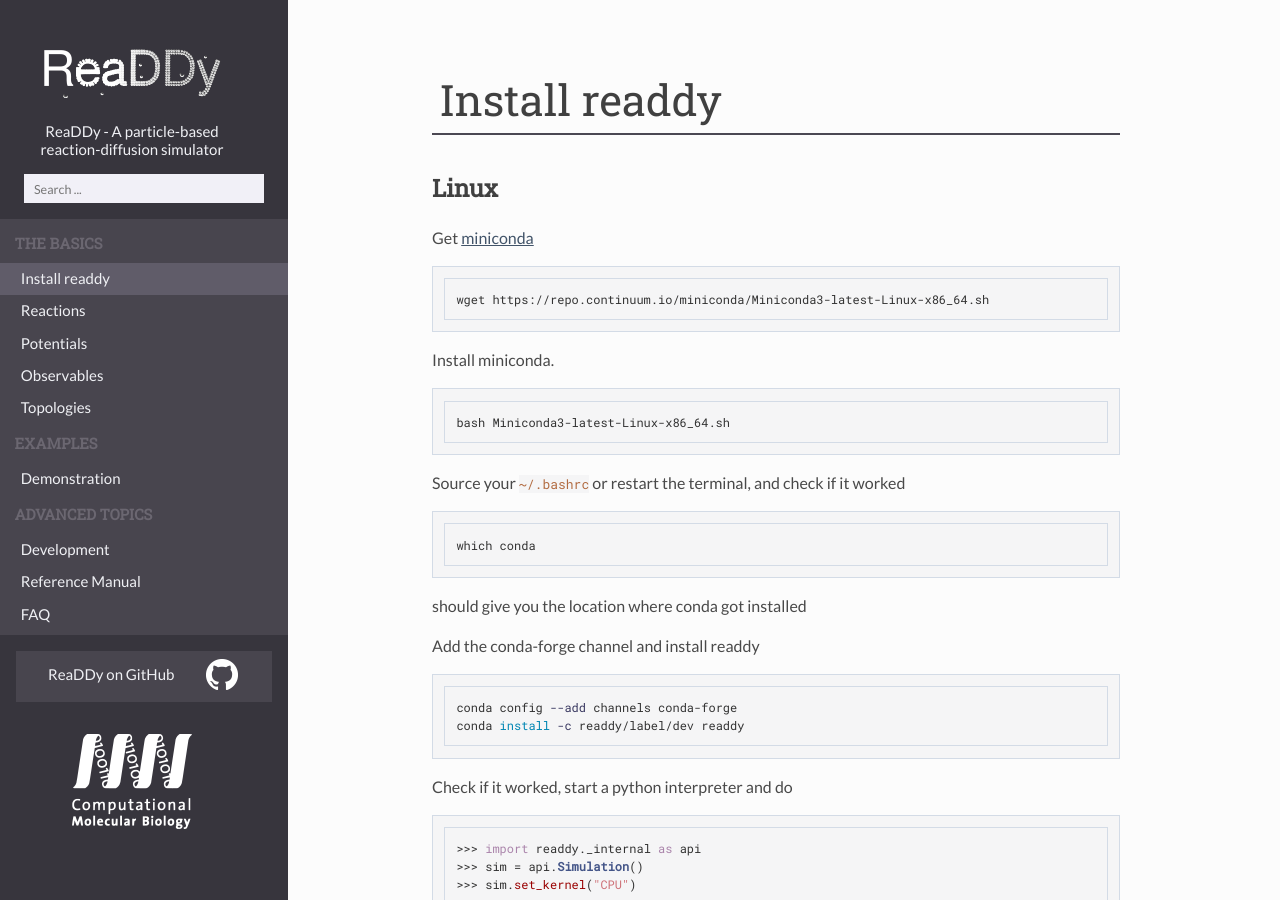
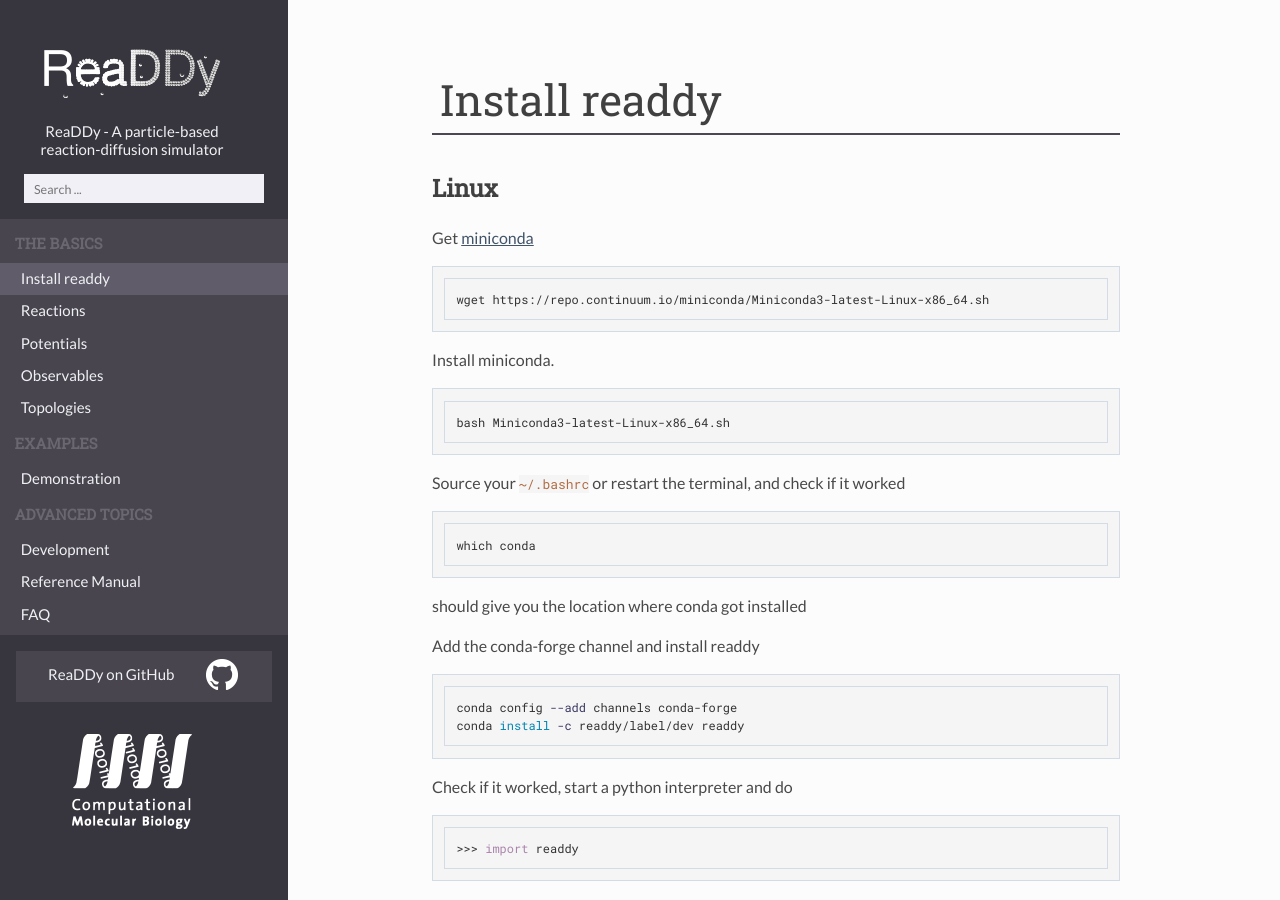
Before and after one commit to readdy/readdy_documentation, a Jekyll site: the page built from readdy_documentation/installation.md, in a window 1280 px wide. Built offline with Jekyll 4.4.1, drawn with Linux system fonts in a browser that asks for light colours.

Commit message:
installation instructions update

````diff
--- a/readdy_documentation/installation.md
+++ b/readdy_documentation/installation.md
@@ -26,8 +26,6 @@ conda install -c readdy/label/dev readdy
 ```
 Check if it worked, start a python interpreter and do
 ```python
->>> import readdy._internal as api
->>> sim = api.Simulation()
->>> sim.set_kernel("CPU")
+>>> import readdy
 ```
 If this does not return an error, you are ready to readdy.
````
